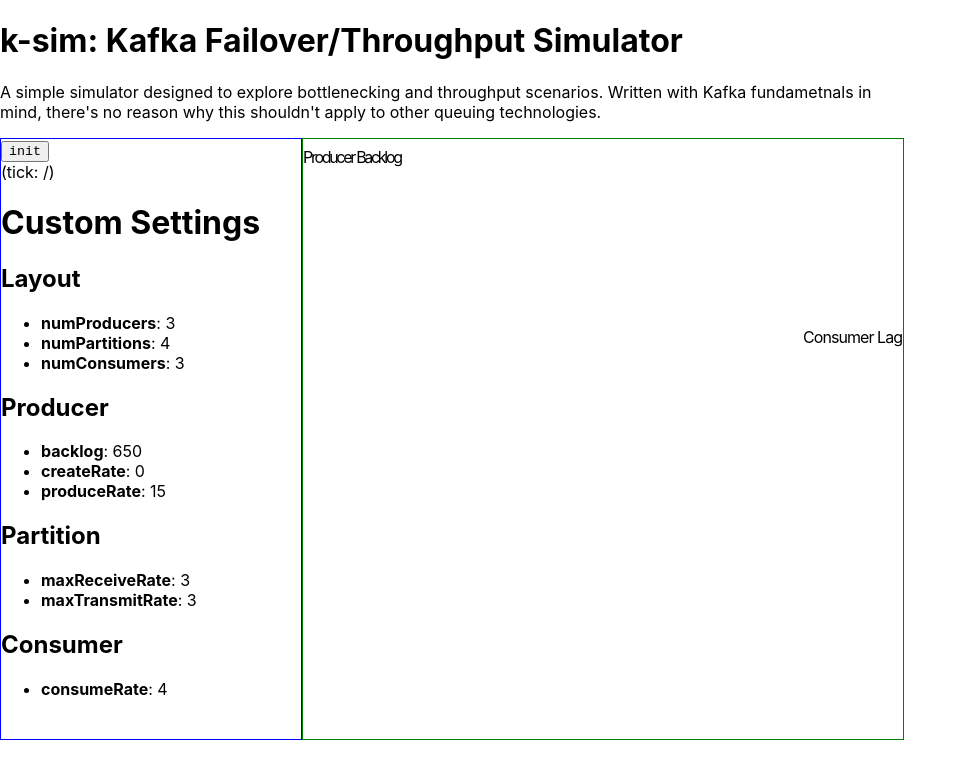
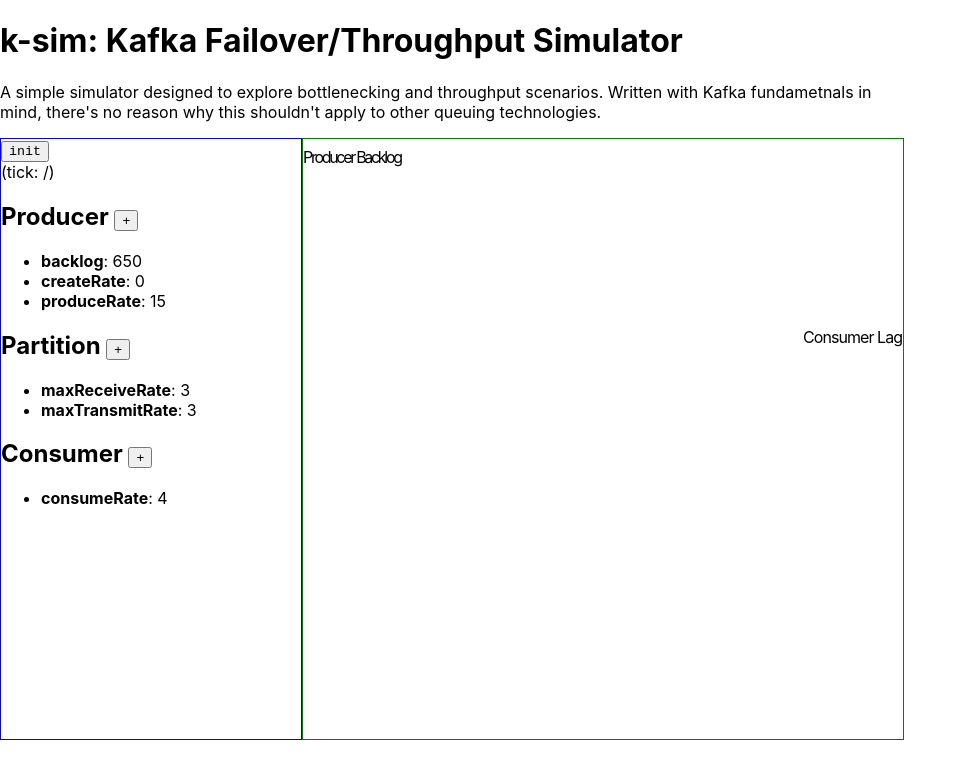
Before and after one commit to target/k-sim, a React (Create React App) app in the folder client/: page / in a window 1280 px wide. Shown: the top 778 px of the page, without its empty margins (0-967 px from the left). Built offline with nearby package versions, Linux system fonts and the light colour scheme.

Commit message:
adding controls and increment buttons, separation of duties (#10)
Co-authored-by: Rachel.Chmielinski <rachel.chmielinski@target.com>

```diff
--- a/client/src/App.js
+++ b/client/src/App.js
@@ -11,9 +11,9 @@
 				partition: { maxReceiveRate: 3, maxTransmitRate: 3 },
 				consumer: { consumeRate: 4 },
 				layout: {
-					numProducers: 3,
-					numPartitions: 4,
-					numConsumers: 3
+					numProducers: 1,
+					numPartitions: 1,
+					numConsumers: 1
 				},
 				partitionBalanceStrategy: 'round-robin',
 				general: {
--- a/client/src/Simulator.js
+++ b/client/src/Simulator.js
@@ -5,7 +5,7 @@
 import Producer from './Producer.js';
 import Partition from './Partition.js';
 import Consumer from './Consumer.js';
-import SimulatorSettings from './SimulatorSettings.js';
+import SimulatorController from './SimulatorController.js';
 
 import './Simulator.css'
 
@@ -239,13 +239,7 @@
 		}
 	}
 
-	initializeSimulator() {
-		let numProducers = this.state.settings.layout.numProducers
-		let numPartitions = this.state.settings.layout.numPartitions
-		let numConsumers = this.state.settings.layout.numConsumers
-
-		const initialProducers = []
-		for (let pId = 0; pId < numProducers ; pId++  ) {
+	makeProducer(pId){
 		const newProducer = {
 			producerId: pId,
 			backlog: 0,
@@ -254,11 +248,10 @@
 			lastDestPartition: 0,
 			produceStrategy: "tick-next-with-overflow" //advances the partition every tick, and also on cases of overflow
 		}
-			initialProducers.push({...newProducer, ...this.state.settings.producer})
+		return({...newProducer, ...this.state.settings.producer})
 	}
 
-		const initialPartitions = []
-		for (let aId = 0; aId < numPartitions ; aId++  ) {
+	makePartition(aId){
 		const newPartition = {
 			partitionId: aId,
 			maxOffset: 0,
@@ -267,26 +260,72 @@
 			transmittedThisTick: 0,
 			maxTransmitRate: 1
 		}
-			initialPartitions.push({ ...newPartition, ...this.state.settings.partition })
+		return({ ...newPartition, ...this.state.settings.partition })
 	}
 
-		const initialConsumers = []
-		const partitionBalance = this.getPartitionBalance('round-robin', numPartitions, numConsumers)
-
-		for (let cId = 0; cId < numConsumers ; cId++  ) {
-			let srcPartitions = []
-			for (let aId of partitionBalance[cId].values()) {
-				srcPartitions.push({partitionId: aId, currentOffset: 0 })
-			}
+	makeConsumer(cId, srcPartitions=[]){
 		const newConsumer = {
 			consumerId: cId,
 			consumeRate: 1,
 			srcPartitions: srcPartitions,
 			totalOffsets: 0
 		}
-			initialConsumers.push({...newConsumer, ...this.state.settings.consumer})
+		return({...newConsumer, ...this.state.settings.consumer})
 	}
 
+	getCurrentOffsets(consumers, partitionsExpected){
+		let offsetData = {}
+		for(let c of consumers.values()){
+			for(let aData of c['srcPartitions'].values()){
+				let key = `p-${aData.partitionId}`
+				offsetData[key] = aData
+			}
+		}
+		let offsetArray = []
+		for(let aId = 0; aId < partitionsExpected; aId++){
+			let key = `p-${aId}`
+			if(key in offsetData){
+				offsetArray.push(offsetData[key])
+			} else {
+				offsetArray.push({partitionId: aId, currentOffset: 0 }) //BUG: Implement consumer groups
+			}
+		}
+		return(offsetArray)
+	}
+
+	consumerGroupRebalance(strategy, partitions, consumers){
+		let finalConsumers = []
+		const partitionBalance = this.getPartitionBalance(strategy, partitions.length, consumers.length)
+		const offsetArray = this.getCurrentOffsets(consumers, partitions.length)
+		for (let cId = 0; cId < consumers.length ; cId++  ) {
+			let srcPartitions = []
+			for (let aId of partitionBalance[cId].values()) {
+				srcPartitions.push(offsetArray[aId])
+			}
+			finalConsumers.push(this.makeConsumer(cId, srcPartitions))
+		}
+		return(finalConsumers)
+	}
+
+	initializeSimulator() {
+		let numProducers = this.state.settings.layout.numProducers
+		let numPartitions = this.state.settings.layout.numPartitions
+		let numConsumers = this.state.settings.layout.numConsumers
+
+		const finalProducers = []
+		for (let pId = 0; pId < numProducers ; pId++  ) {
+			finalProducers.push(this.makeProducer(pId))
+		}
+
+		const finalPartitions = []
+		for (let aId = 0; aId < numPartitions ; aId++  ) {
+			finalPartitions.push(this.makePartition(aId))
+		}
+
+		const initialConsumers = []
+
+		for (let cId = 0; cId < numConsumers ; cId++  ) { initialConsumers.push(this.makeConsumer(cId)) }
+		const finalConsumers = this.consumerGroupRebalance('round-robin', finalPartitions, initialConsumers)
 		const generalDefaults = {
 			tickNumber: 1,
 			maxTicks: 100,
@@ -297,9 +336,9 @@
 			running: false,
 			tickIntervalId: null,
 			initialized: true,
-			producers: initialProducers,
-			partitions: initialPartitions,
-			consumers: initialConsumers
+			producers: finalProducers,
+			partitions: finalPartitions,
+			consumers: finalConsumers
 		}
 
 		console.log("Initialized simulator with this state:")
@@ -312,6 +351,84 @@
 		});
 		//TODO
 
+	}
+
+	simControl(command){
+		// TODO: Check that we should issue these commands
+		switch (command) {
+			case 'init':
+				this.initializeSimulator()
+				break;
+			case 'stop':
+				this.stopSimulator()
+				break;
+			case 'play':
+			  this.resumeSimulator()
+				break;
+			default:
+			  console.log(`Invalid Sim Control Received ${command}.`);
+		}
+	}
+
+	simMutate(payload){
+		// console.log('Incoming payload:', payload)
+		for(let action of payload.values()) {
+			switch(action['actionType']){
+				case 'create':
+					switch(action['simType']){
+						case 'producer':
+							let pId = this.state.producers.length
+							let newProducerData = {
+								producers: this.state.producers.concat([this.makeProducer(pId)])
+							}
+							this.setState({
+								...this.state,
+								...newProducerData
+							})
+							break;
+						case 'partition':
+							let aId = this.state.partitions.length
+							let newPartitionData = {
+								partitions: this.state.partitions.concat([this.makePartition(aId)])
+							}
+							let newConsumerData = {
+								consumers: this.consumerGroupRebalance(
+									'round-robin',
+									newPartitionData.partitions,
+									this.state.consumers)
+							}
+							this.setState({
+								...this.state,
+								...newPartitionData,
+								...newConsumerData
+							})
+							break;
+						case 'consumer':
+								let cId = this.state.consumers.length
+
+								let addedConsumerData = {
+									consumers: this.consumerGroupRebalance(
+										'round-robin',
+										this.state.partitions,
+										this.state.consumers.concat([this.makeConsumer(cId)]))
+								}
+								this.setState({
+									...this.state,
+									...addedConsumerData
+								})
+							break;
+						default:
+							console.log('Invalid Sim Mutate Type')
+					}
+					break;
+				case 'remove':
+					break;
+				case 'update':
+					break;
+				default:
+					console.log('Invalid Sim Mutate Action Type')
+			}
+		}
 	}
 
 	render() {
@@ -388,18 +505,8 @@
 
 		return(
 			<div class="k-sim">
-				<div class="k-sim-control">
-					{ this.state.running &&
-						<button class="playback" onClick = {() => this.stopSimulator()}>stop</button>}
-					{ this.state.initialized &&
-						( this.state.running ||
-						<button class="playback" onClick = {() => this.resumeSimulator()}>play</button>)}
-					{ this.state.running ||
-						<button class="playback" onClick = {() => this.initializeSimulator()}>init</button>}
-					<br/>(tick: {this.state.tickNumber}/{this.state.maxTicks})
-					{ this.props.settings.showSettings &&
-						<SimulatorSettings settings={this.props.settings}/>}
-				</div>
+				<SimulatorController simControl={(v)=>{this.simControl(v)}} simMutate={(p)=>{this.simMutate(p)}} state={this.state}/>
+
 				<svg class="k-sim-svg" width={svgDim.width} height={svgDim.width}>
 					<g class="layer-1-partitions">
 						{aComps}
--- /dev/null
+++ b/client/src/SimulatorController.js
@@ -0,0 +1,52 @@
+import React from 'react';
+
+class SimulatorController extends React.Component {
+	constructor(props) {
+		super();
+	}
+
+
+
+	render() {
+		//console.log("settings", this.props.settings)
+		// console.log("simulator controller current state", this.props.state)
+		const producerPropList = Object.keys(this.props.state.settings.producer).map((k) =>
+			<li><strong>{k}</strong>: {this.props.state.settings.producer[k]}</li>
+		)
+		const partitionPropList = Object.keys(this.props.state.settings.partition).map((k) =>
+			<li><strong>{k}</strong>: {this.props.state.settings.partition[k]}</li>
+		)
+		const consumerPropList = Object.keys(this.props.state.settings.consumer).map((k) =>
+			<li><strong>{k}</strong>: {this.props.state.settings.consumer[k]}</li>
+		)
+		return(
+			<div class="k-sim-control">
+					{ this.props.state.running &&
+						<button class="playback" onClick = {() => this.props.simControl('stop')}>stop</button>}
+					{ this.props.state.initialized &&
+						( this.props.state.running ||
+						<button class="playback" onClick = {() => this.props.simControl('play')}>play</button>)}
+					{ this.props.state.running ||
+						<button class="playback" onClick = {() => this.props.simControl('init')}>init</button>}
+					<br/>(tick: {this.props.state.tickNumber}/{this.props.state.maxTicks})
+				<div className="k-sim-settings">
+					<h2>Producer {' '}
+						<button onClick={() => this.props.simMutate([{actionType: 'create', simType: 'producer'}])}>+</button>
+					</h2>
+					<ul>{producerPropList}</ul>
+					<h2>Partition {' '}
+						<button onClick={() => this.props.simMutate([{actionType: 'create', simType: 'partition'}])}>+</button>
+					</h2>
+					<ul>{partitionPropList}</ul>
+					<h2>Consumer {' '}
+						<button onClick={() => this.props.simMutate([{actionType: 'create', simType: 'consumer'}])}>+</button>
+					</h2>
+					<ul>{consumerPropList}</ul>
+				</div>
+			</div>
+
+		);
+	}
+}
+
+export default SimulatorController;
```
Lines whose indentation alone changed are shown as unchanged.
